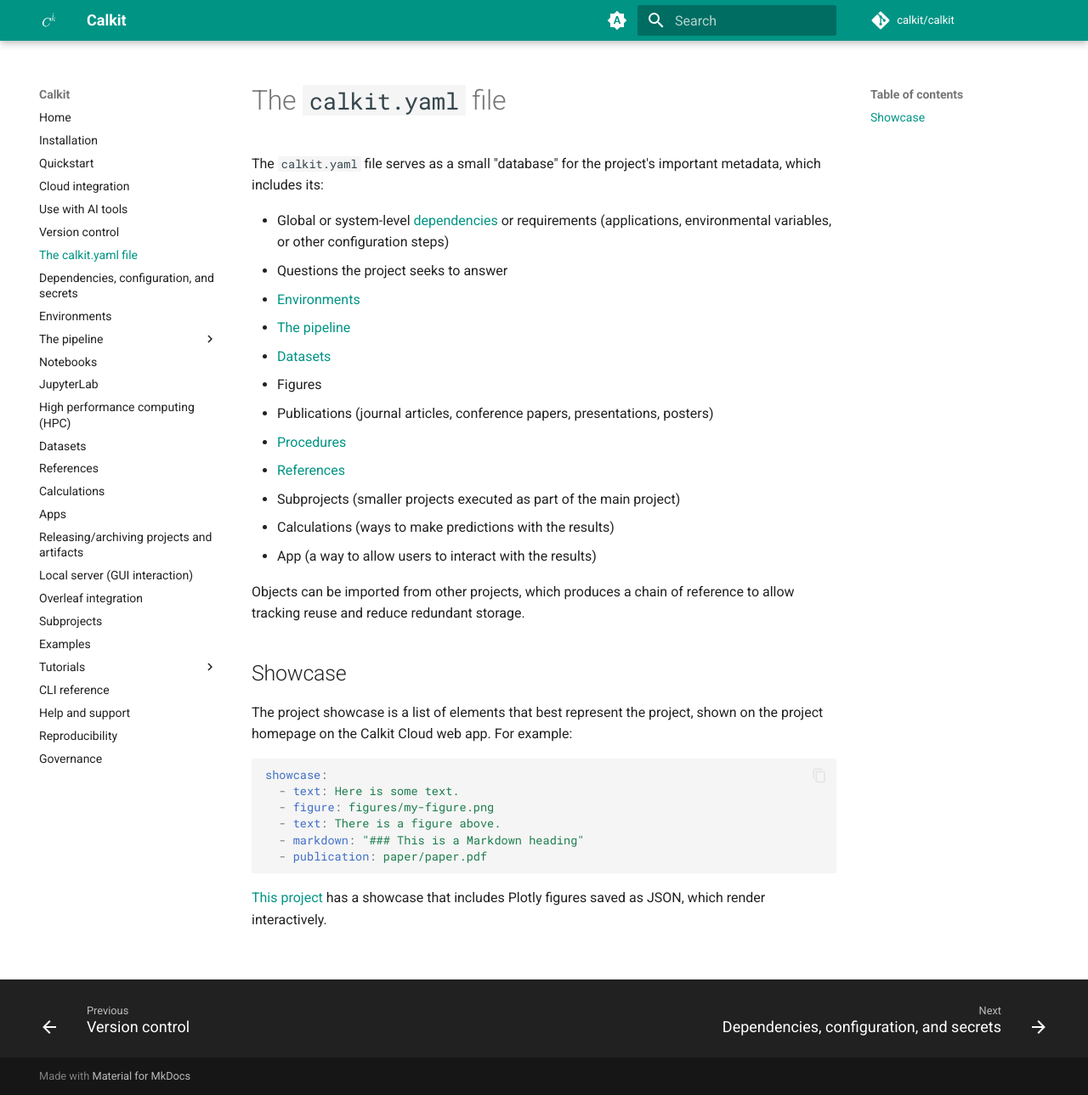
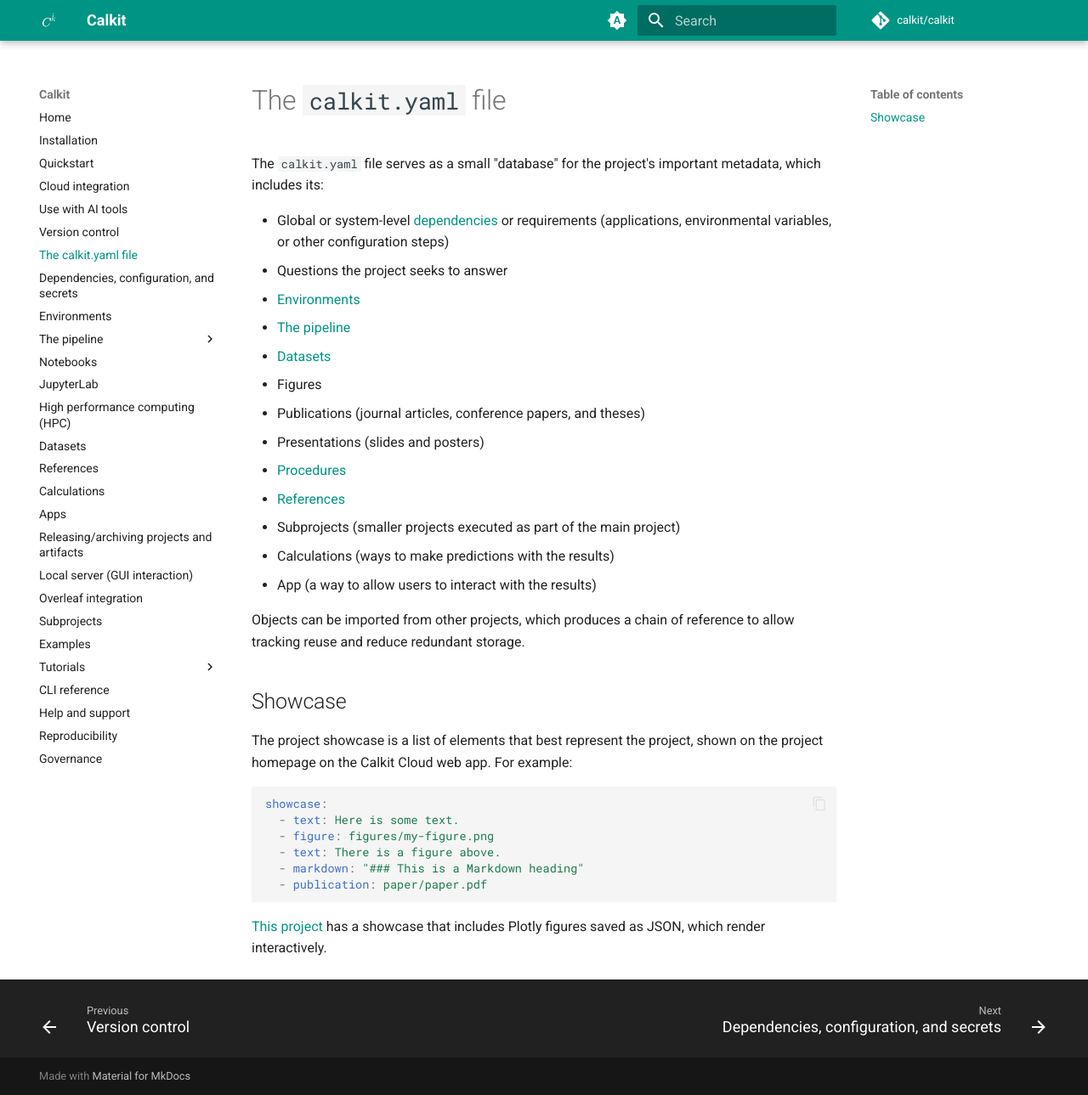
Before and after one commit to calkit/calkit, an MkDocs documentation site: the page built from docs/calkit-yaml.md, in a window 1280 px wide and 1289 px high. Shown: the whole window at 85% size. Built offline with MkDocs 1.6.1 and Material for MkDocs 9.7.7, drawn with Linux system fonts in a browser that asks for light colours; comment, search, counter and statistics services are not loaded.

Commit message:
Add presentations to calkit.yaml docs

```diff
--- a/docs/calkit-yaml.md
+++ b/docs/calkit-yaml.md
@@ -10,7 +10,8 @@
 - [The pipeline](pipeline/index.md)
 - [Datasets](datasets.md)
 - Figures
-- Publications (journal articles, conference papers, presentations, posters)
+- Publications (journal articles, conference papers, and theses)
+- Presentations (slides and posters)
 - [Procedures](tutorials/procedures.md)
 - [References](references.md)
 - Subprojects (smaller projects executed as part of the main project)
```
